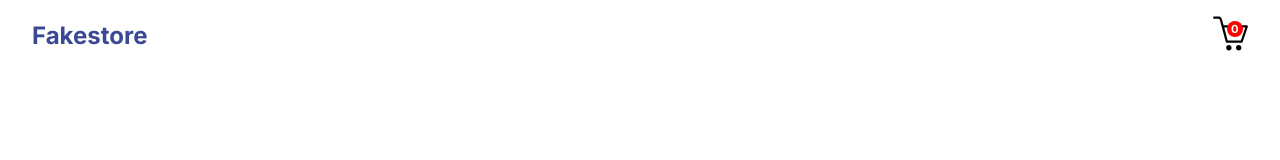
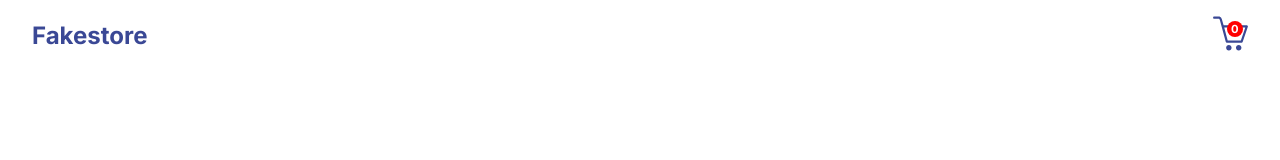
Before and after one commit to thecowsays/fakestore, a React (Vite) app: page / in a window 1280 px wide. Shown: the top 160 px of the page. Built offline with nearby package versions, Linux system fonts and the light colour scheme.

Commit message:
updated Header icon attr

```diff
--- a/src/components/Header.jsx
+++ b/src/components/Header.jsx
@@ -8,7 +8,7 @@ function Header() {
         <header>
             <div class="logo"><a href="">Fakestore</a></div>
             <div>
-                <SlBasket size={35} /> {/* cart icon */}
+                <SlBasket size={35} fill={"#3A4895"} /> {/* cart icon */}
                 {/* Shows red badge on cart */}
                 {/* WIP - create prop for cart count */}
                 <div className="notification-badge">0</div>
```
